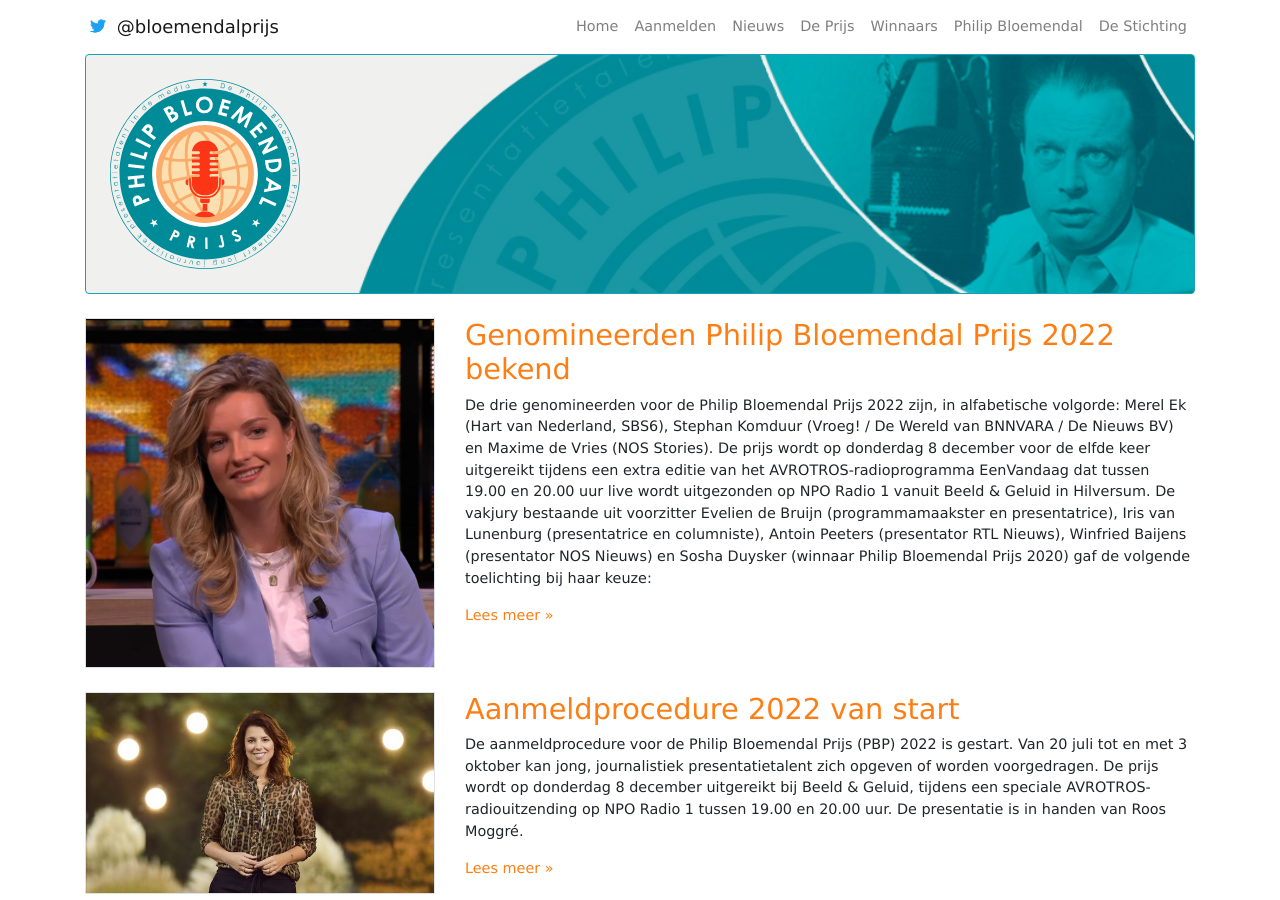
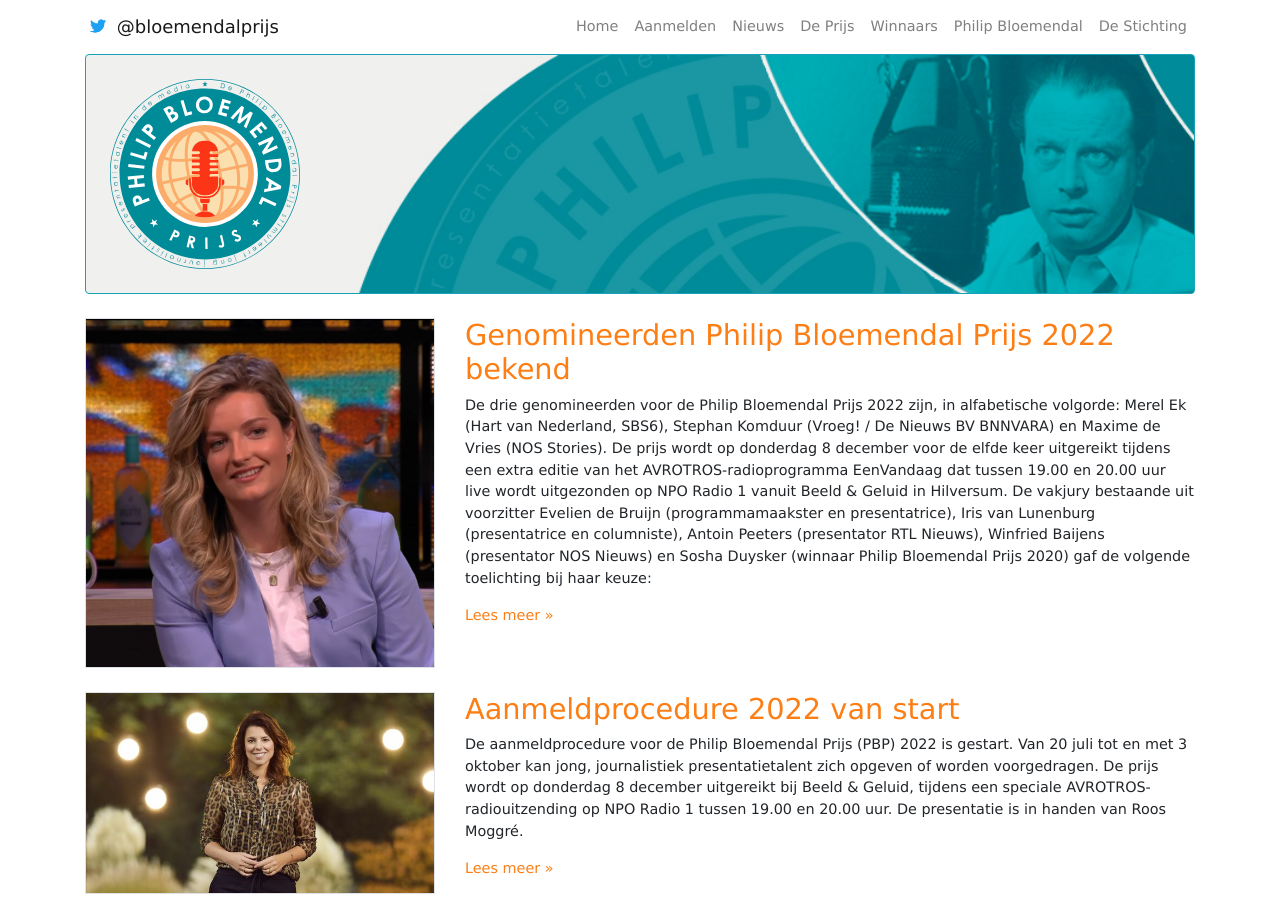
Before and after one commit to bloemendalprijs/bloemendalprijs.github.io, a Jekyll site: the page built from nieuwsoverzicht.markdown, in a window 1280 px wide and 900 px high. Built offline with Jekyll 4.4.1, drawn with Linux system fonts in a browser that asks for light colours.

Commit message:
Updated Genomineerden Philip Bloemendal Prijs 2022 Bekend

```diff
--- a/_posts/2022-11-10-genomineerden-philip-bloemendal-prijs-2022-bekend.markdown
+++ b/_posts/2022-11-10-genomineerden-philip-bloemendal-prijs-2022-bekend.markdown
@@ -10,7 +10,7 @@
   txt: Maxime de Vries
 ---
 
-De drie genomineerden voor de Philip Bloemendal Prijs 2022 zijn, in alfabetische volgorde: Merel Ek (Hart van Nederland, SBS6), Stephan Komduur (Vroeg! / De Wereld van BNNVARA / De Nieuws BV) en Maxime de Vries (NOS Stories). De prijs wordt op donderdag 8 december voor de elfde keer uitgereikt tijdens een extra editie van het AVROTROS-radioprogramma EenVandaag dat tussen 19.00 en 20.00 uur live wordt uitgezonden op NPO Radio 1 vanuit Beeld & Geluid in Hilversum.
+De drie genomineerden voor de Philip Bloemendal Prijs 2022 zijn, in alfabetische volgorde: Merel Ek (Hart van Nederland, SBS6), Stephan Komduur (Vroeg! / De Nieuws BV BNNVARA) en Maxime de Vries (NOS Stories). De prijs wordt op donderdag 8 december voor de elfde keer uitgereikt tijdens een extra editie van het AVROTROS-radioprogramma EenVandaag dat tussen 19.00 en 20.00 uur live wordt uitgezonden op NPO Radio 1 vanuit Beeld & Geluid in Hilversum.
 
 De vakjury bestaande uit voorzitter Evelien de Bruijn (programmamaakster en presentatrice), Iris van Lunenburg (presentatrice en columniste),  Antoin Peeters (presentator RTL Nieuws), Winfried Baijens (presentator NOS Nieuws) en Sosha Duysker (winnaar Philip Bloemendal Prijs 2020) gaf de volgende toelichting bij haar keuze:
 
```
